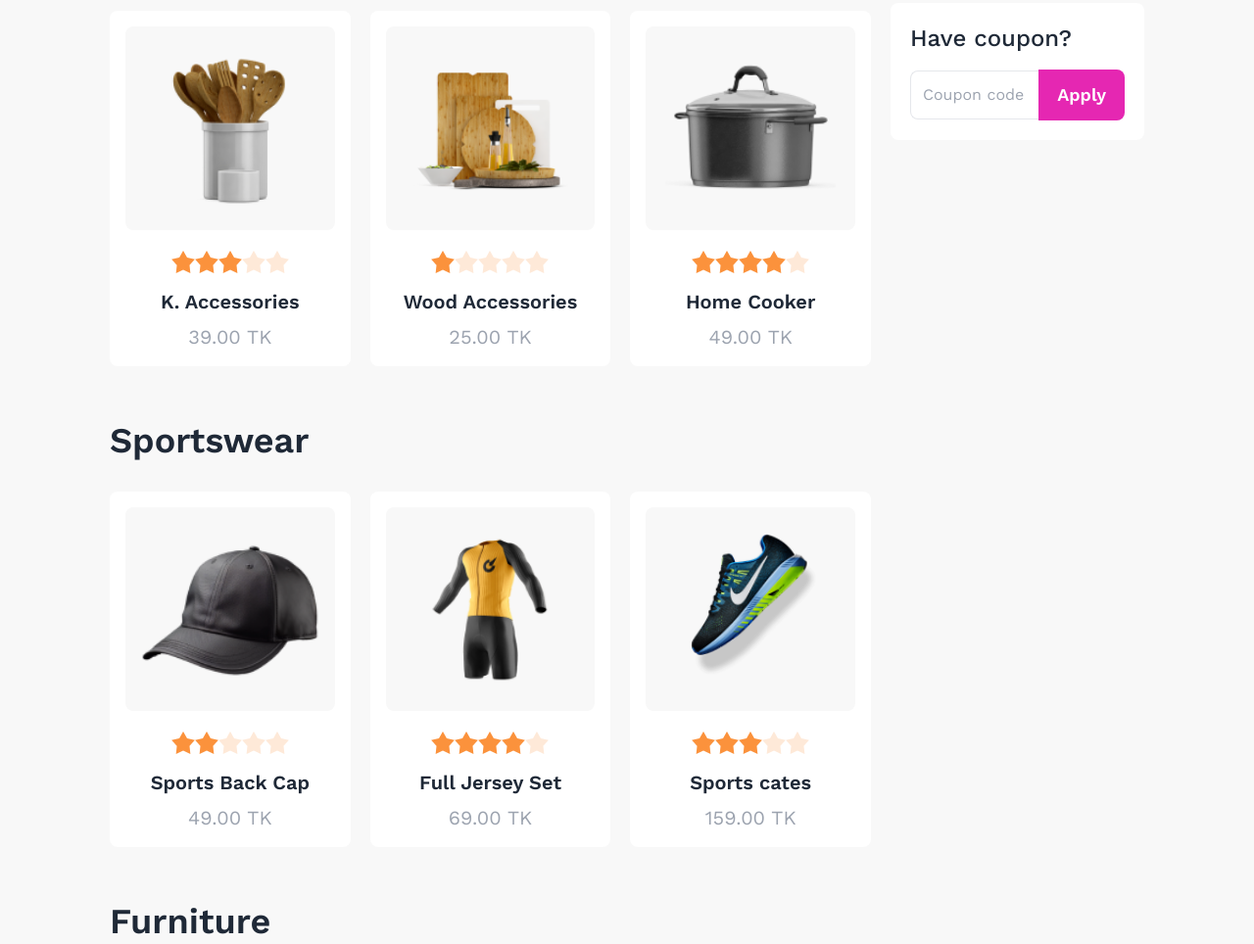
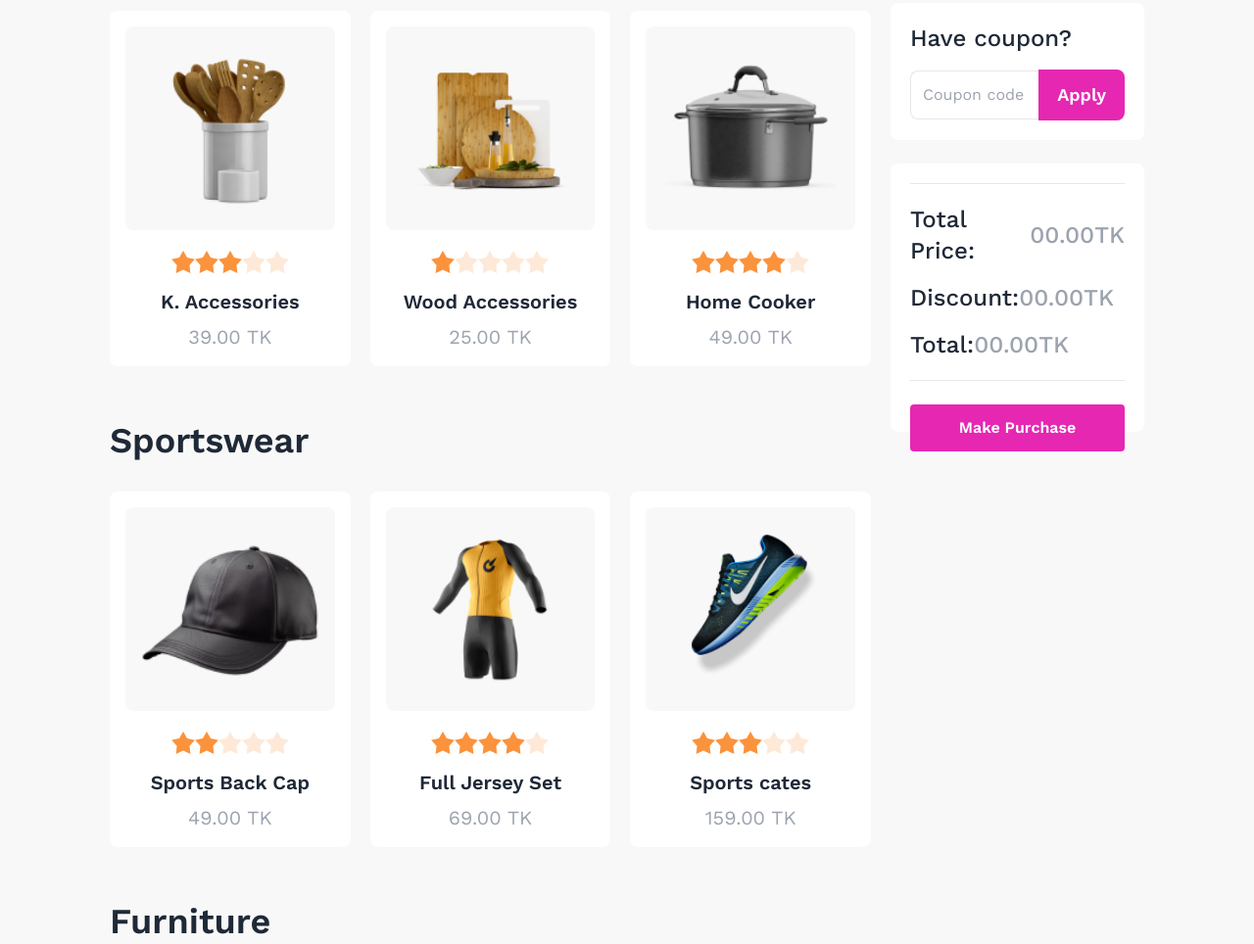
Before and after one commit to imtiazsakib15/summer-sale, a plain HTML site: page index.html in a window 1280 px wide. Shown: the part 819-1783 px from the top of the page at 98% size. Drawn offline with nearby package versions, Linux system fonts and the light colour scheme.

Commit message:
cart items section added

```diff
--- a/index.html
+++ b/index.html
@@ -66,7 +66,7 @@
       <div
         class="2xl:container lg:flex lg:gap-5 mx-auto px-5 sm:px-20 xl:px-28 py-16 lg:py-28"
       >
-      <!-- Products Section -->
+        <!-- Products Section -->
         <div class="lg:w-9/12">
           <!-- Kitchenware Section -->
           <h3 class="text-4xl font-semibold">Kitchenware</h3>
@@ -469,6 +469,7 @@
         </div>
         <!-- Cart -->
         <div class="lg:w-3/12 mt-8 lg:mt-16">
+          <!-- Coupon Section -->
           <div class="bg-white rounded-lg p-5">
             <h3 class="text-2xl font-medium">Have coupon?</h3>
             <div class="flex items-center mt-4 w-full">
@@ -480,8 +481,35 @@
               />
               <button
                 class="font-semibold text-lg text-white bg-primary_color p-3 w-2/5 rounded-r-lg"
+                disabled
               >
                 Apply
+              </button>
+            </div>
+          </div>
+          <!-- Cart Items Section -->
+          <div class="bg-white rounded-lg p-5 mt-6 divide-y">
+            <div></div>
+            <div class="py-5 space-y-4">
+              <div class="flex items-center text-2xl font-medium">
+                <h3 class="">Total Price:</h3>
+                <p class="text-gray-400"><span>00.00</span>TK</p>
+              </div>
+              <div class="flex items-center text-2xl font-medium">
+                <h3 class="">Discount:</h3>
+                <p class="text-gray-400"><span>00.00</span>TK</p>
+              </div>
+              <div class="flex items-center text-2xl font-medium">
+                <h3 class="">Total:</h3>
+                <p class="text-gray-400"><span>00.00</span>TK</p>
+              </div>
+            </div>
+            <div class="-mb-10 pt-6">
+              <button
+                class="font-semibold text-white bg-primary_color w-full py-3 rounded"
+                disabled
+              >
+                Make Purchase
               </button>
             </div>
           </div>
```
